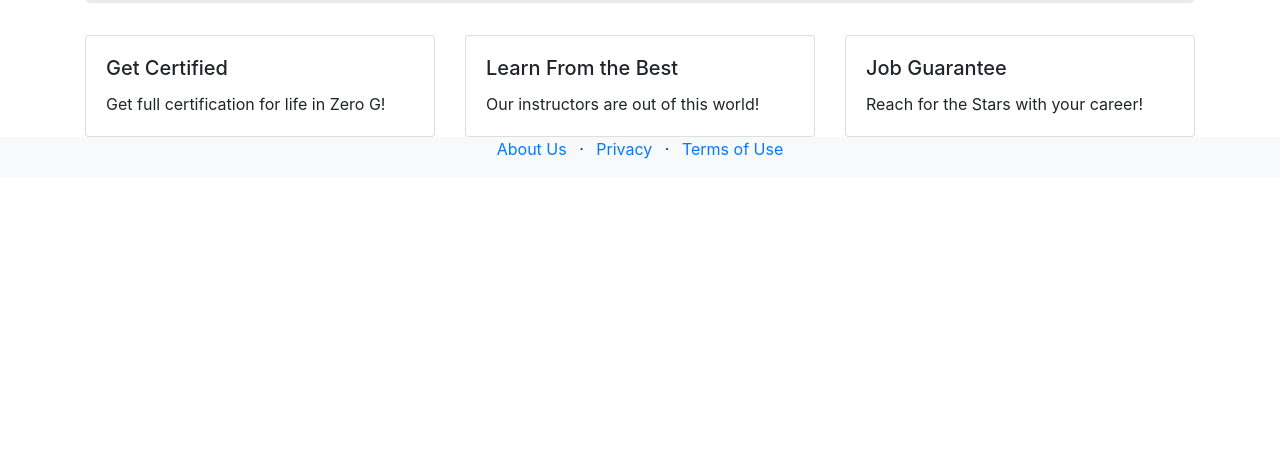
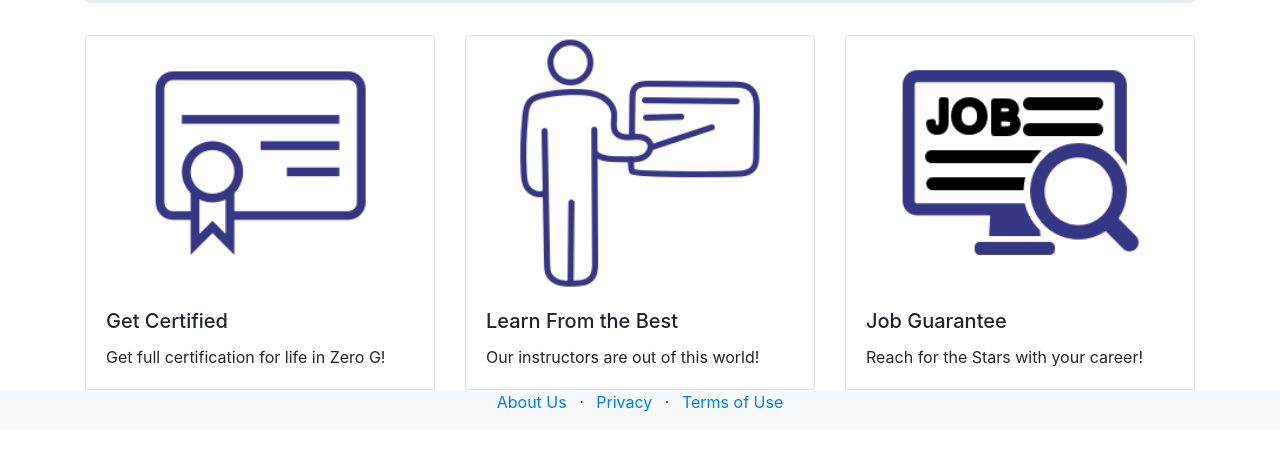
Before and after one commit to DamianoSilverhand/E-Space, a plain HTML site: page index.html in a window 1280 px wide. Shown: the part 239-690 px from the top of the page. Drawn offline with nearby package versions, Linux system fonts and the light colour scheme; files whose address does not match are found by name.

Commit message:
Added images to cards

```diff
--- a/index.html
+++ b/index.html
@@ -43,6 +43,7 @@
     <div class="row">
       <div class="col-12 col-lg-4">
         <div class="card">
+        <img class="card-img-top" src="images/home/certificate.png" alt=" certificate">
           <div class="card-body">
             <h5 class="card-title">Get Certified</h5>
             <p class="card-text">Get full certification for life in Zero G!</p>
@@ -51,6 +52,7 @@
       </div>
       <div class="col-12 col-lg-4">
         <div class="card">
+        <img class="card-img-top" src="images/home/instruction.png" alt="instruction">
           <div class="card-body">
             <h5 class="card-title">Learn From the Best</h5>
             <p class="card-text">Our instructors are out of this world!</p>
@@ -59,6 +61,7 @@
       </div>
       <div class="col-12 col-lg-4">
         <div class="card">
+        <img class="card-img-top" src="images/home/job.png" alt="job">
           <div class="card-body">
             <h5 class="card-title">Job Guarantee</h5>
             <p class="card-text">Reach for the Stars with your career!</p>
```
